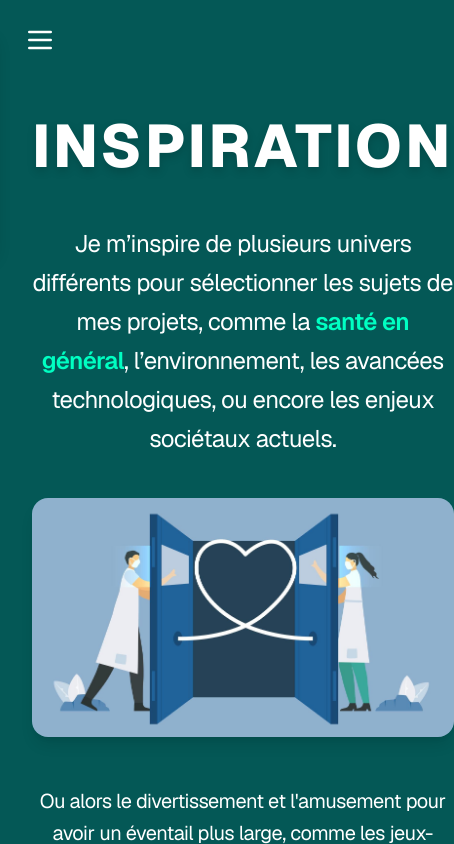
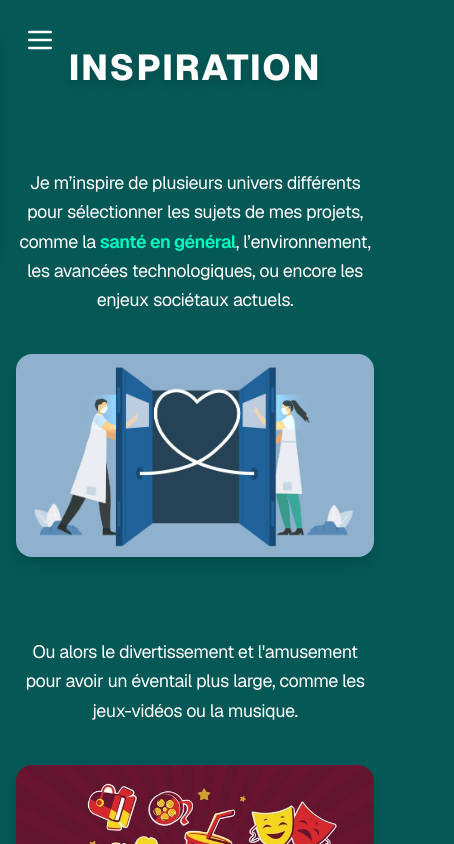
Before and after one commit to ozen0416/PortFolio, a Next.js app: page /inspiration in a window 390 px wide. Shown: the top 844 px of the page, 454 px wide, since content can reach past the window. Built offline with nearby package versions, Linux system fonts and the light colour scheme.

Commit message:
fixing css and responsive

```diff
--- a/src/app/inspiration/page.tsx
+++ b/src/app/inspiration/page.tsx
@@ -1,19 +1,18 @@
 import Image from "next/image";
-import Header from "@/components/header";
 
 export default function Inspiration() {
     return (
-        <div className="grid grid-rows-[20px_1fr_20px] items-center justify-items-center min-h-screen p-8 pb-20 gap-16 sm:p-20 font-[family-name:var(--font-geist-sans)] text-white">
-            <main className="flex flex-col gap-[48px] row-start-2 w-full max-w-6xl">
-                <h1 className="text-6xl sm:text-7xl font-extrabold uppercase tracking-wider text-center drop-shadow-lg">
+        <div className="min-h-screen text-white px-4 sm:px-20 py-12 font-[family-name:var(--font-geist-sans)]">
+            <main className="flex flex-col gap-20 max-w-5xl mx-auto">
+                <h1 className="text-4xl sm:text-6xl font-extrabold uppercase tracking-wider text-center drop-shadow-lg">
                     Inspiration
                 </h1>
 
                 <div className="flex flex-col sm:flex-row items-center gap-10">
                     <div className="sm:w-1/2 text-center sm:text-left">
-                        <p className="text-2xl sm:text-3xl tracking-tight leading-relaxed">
-                            Je m’inspire de plusieurs univers différents pour sélectionner les sujets de mes projets,
-                            comme la <span className="text-[#00FFC2] font-semibold">santé en général</span>,
+                        <p className="text-lg sm:text-2xl tracking-tight leading-relaxed">
+                            Je m’inspire de plusieurs univers différents pour sélectionner les sujets de mes projets, comme la{" "}
+                            <span className="text-[#00FFC2] font-semibold">santé en général</span>,
                             l’environnement, les avancées technologiques, ou encore les enjeux sociétaux actuels.
                         </p>
                     </div>
@@ -30,7 +29,7 @@ export default function Inspiration() {
 
                 <div className="flex flex-col sm:flex-row-reverse items-center gap-10">
                     <div className="sm:w-1/2 text-center sm:text-left">
-                        <p className="text-xl sm:text-3xl  tracking-tight leading-relaxed">
+                        <p className="text-lg sm:text-2xl tracking-tight leading-relaxed">
                             Ou alors le divertissement et l'amusement pour avoir un éventail plus large,
                             comme les jeux-vidéos ou la musique.
                         </p>
@@ -38,7 +37,7 @@ export default function Inspiration() {
                     <div className="sm:w-1/2 flex justify-center">
                         <Image
                             src="/inspiration_gaming.jpg"
-                            alt="Inspiration environnement"
+                            alt="Inspiration gaming"
                             width={500}
                             height={500}
                             className="rounded-2xl shadow-lg object-cover"
--- a/src/app/layout.tsx
+++ b/src/app/layout.tsx
@@ -28,9 +28,12 @@ export default function RootLayout({
   return (
     <html lang="fr">
       <body className={`${geistSans.variable} ${geistMono.variable} antialiased`}>
+      <div className="flex flex-col min-h-screen">
         <Header />
-            {children}
+        {children}
         <Footer />
+      </div>
+
       </body>
     </html>
   );
--- a/src/app/page.tsx
+++ b/src/app/page.tsx
@@ -1,17 +1,16 @@
-import Image from "next/image";
+
 import Link from "next/link";
-import Header from "@/components/header";
 
 export default function Home() {
     return (
-      <div className="relative grid grid-rows-[20px_1fr_20px] items-center justify-items-center min-h-screen p-8 pb-20 gap-16 sm:p-20 font-[family-name:var(--font-geist-sans)]">
-          <main className="flex flex-col gap-[32px] row-start-2 items-center sm:center w-full h-full justify-center">
-              <h1 className="text-8xl font-extrabold uppercase text-white drop-shadow-md tracking-wider mb-6">
+        <div className="p-8 pb-20 sm:p-20 font-[family-name:var(--font-geist-sans)]">
+            <div className="flex flex-col gap-8 items-center justify-center text-center min-h-[60vh]">
+                <h1 className="text-5xl sm:text-8xl font-extrabold uppercase text-white drop-shadow-md tracking-wider mb-6">
                     Portfolio
                 </h1>
 
                 <div className="flex flex-col items-center gap-4 font-[family-name:var(--font-geist-mono)]">
-                  <p className="text-3xl mb-2 tracking-[-.01em]">Enzo OUDIN</p>
+                    <p className="text-2xl sm:text-3xl mb-2 tracking-[-.01em]">Enzo OUDIN</p>
                     <Link
                         href="/inspiration"
                         className="rounded-full border border-solid border-black/[.08] dark:border-white/[.145] transition-colors flex items-center justify-center hover:bg-[#f2f2f2] dark:hover:bg-[#1a1a1a] hover:border-transparent font-medium text-sm sm:text-base h-10 sm:h-12 px-4 sm:px-5 md:w-[158px]"
@@ -19,8 +18,7 @@ export default function Home() {
                         Continuer
                     </Link>
                 </div>
-          </main>
             </div>
-
+        </div>
     );
 }
--- a/src/app/project1/page.tsx
+++ b/src/app/project1/page.tsx
@@ -1,5 +1,4 @@
 import Image from "next/image";
-import Header from "@/components/header";
 
 export default function Project1() {
     return (
--- a/src/app/project2/page.tsx
+++ b/src/app/project2/page.tsx
@@ -1,5 +1,4 @@
 import Image from "next/image";
-import Header from "@/components/header";
 
 export default function Project2() {
     return (
```
Lines whose indentation alone changed are shown as unchanged.
